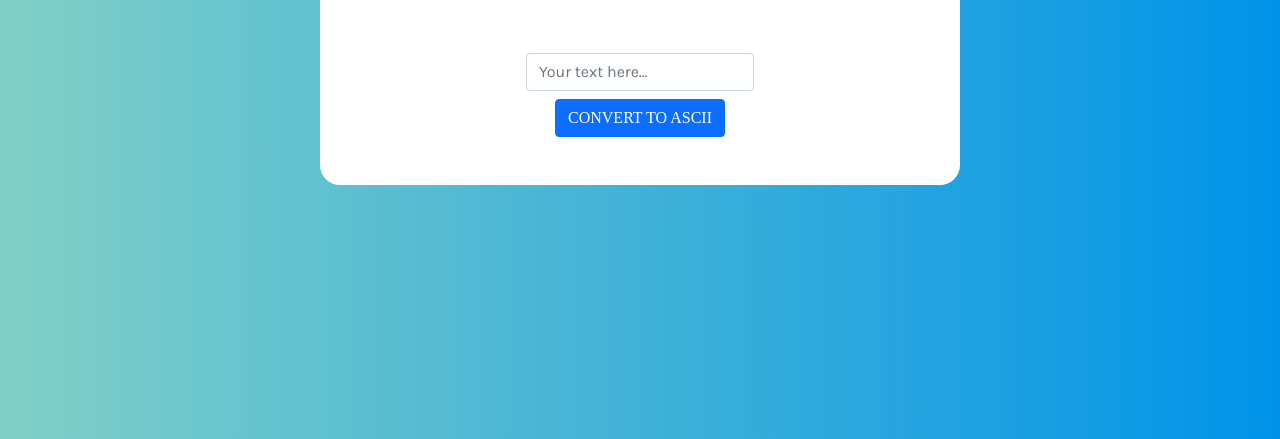
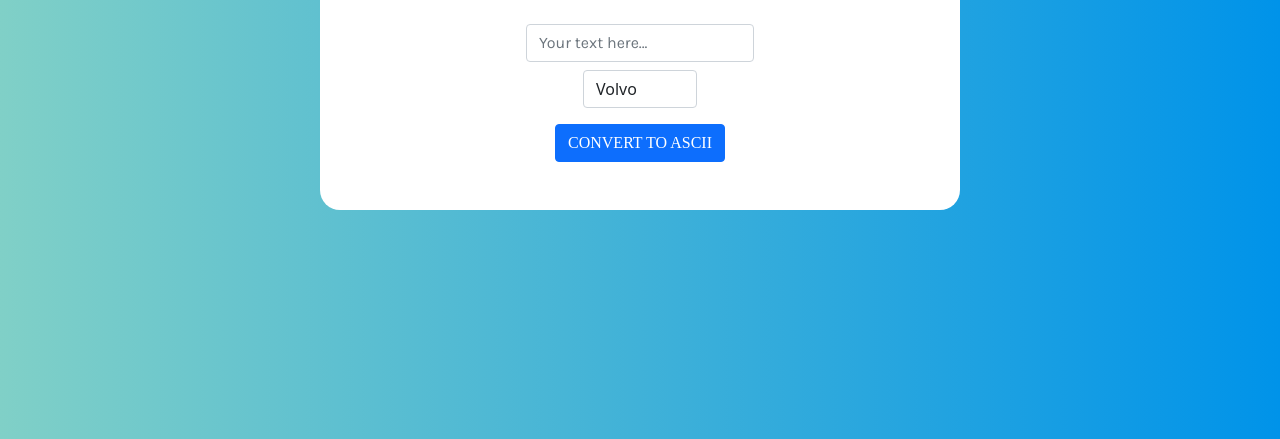
Before and after one commit to guptasajal411/ascii-manipulation, a website: page index.html in a window 1280 px wide. Shown: the part 361-800 px from the top of the page. Drawn offline with nearby package versions, Linux system fonts and the light colour scheme; a web font is replaced by a local one.

Commit message:
Add drop down menu for choosing colors in markup

```diff
--- a/index.html
+++ b/index.html
@@ -31,8 +31,14 @@
             <div class="col-9 text-center mb-5">
                 <form action="/" method="post" class="">
                     <input type="text" name="inputText" placeholder="Your text here..."
-                        class="sans form-control w-50 mx-auto my-2">
-                    <button type="submit" class="regularSerif btn btn-primary">CONVERT TO ASCII</button>
+                        class="sans form-control w-50 mx-auto my-1">
+                    <select id="colors" name="colorChoice" class="form-control w-25 mx-auto my-2">
+                        <option value="volvo">Volvo</option>
+                        <option value="saab">Saab</option>
+                        <option value="fiat">Fiat</option>
+                        <option value="audi">Audi</option>
+                    </select>
+                    <button type="submit" class="regularSerif btn btn-primary mt-2">CONVERT TO ASCII</button>
                 </form>
             </div>
         </div>
```
